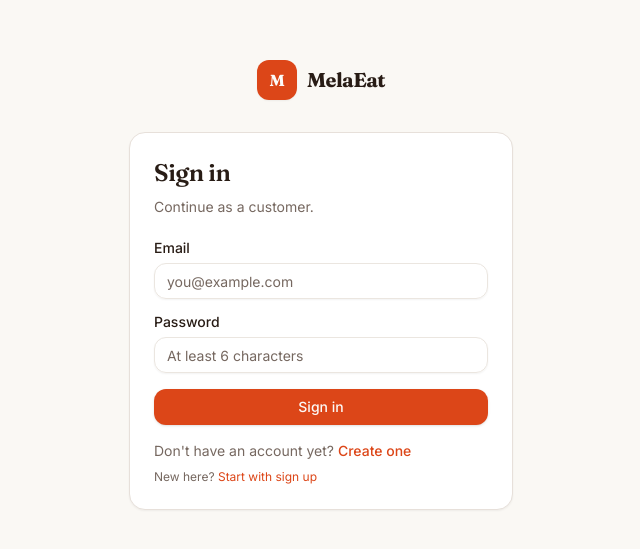
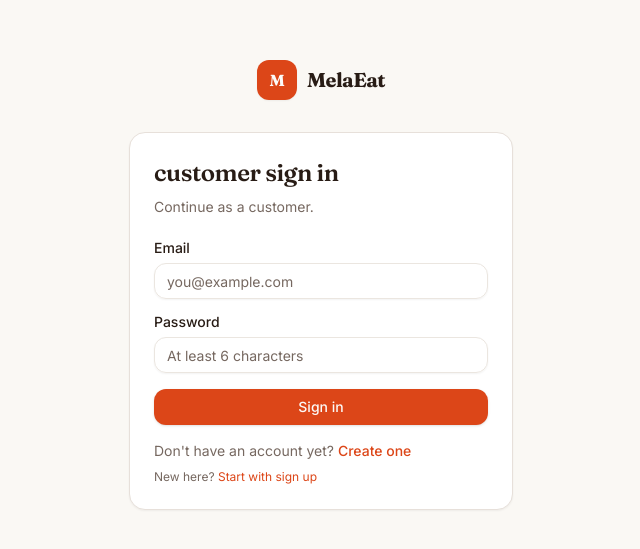
Before and after one commit to senayabraha/MelaEat, a Next.js app: page /login in a window 1280 px wide. Shown: the part 115-664 px from the top of the page, without its empty margins (319-959 px from the left). Built offline with nearby package versions, Linux system fonts and the light colour scheme; no server answers.

Commit message:
fix's and features

```diff
--- a/jsconfig.json
+++ b/jsconfig.json
@@ -1,5 +1,6 @@
 {
   "compilerOptions": {
+    "ignoreDeprecations": "6.0",
     "baseUrl": ".",
     "paths": {
       "@/*": ["./src/*"]
--- a/src/App.jsx
+++ b/src/App.jsx
@@ -106,6 +106,8 @@ const AuthenticatedApp = () => {
       </Route>
 
       <Route path="/login" element={<Login />} />
+      <Route path="/login/:role" element={<Login />} />
+      <Route path="/signup/:role" element={<Login />} />
       <Route path="*" element={<PageNotFound />} />
     </Routes>
   );
--- a/src/api/base44Client.js
+++ b/src/api/base44Client.js
@@ -192,8 +192,9 @@ export const base44 = {
     },
 
     redirectToLogin(returnTo = window.location.href, role = 'customer') {
+      const loginRole = ['customer', 'restaurant', 'driver', 'admin'].includes(role) ? role : 'customer';
       const redirect = encodeURIComponent(returnTo);
-      window.location.href = `/login/${role}?redirect=${redirect}`;
+      window.location.href = `/login/${loginRole}?redirect=${redirect}`;
     },
 
     async logout() {
--- a/src/app/api/restaurant/setup/route.js
+++ b/src/app/api/restaurant/setup/route.js
@@ -43,11 +43,15 @@ export async function POST(request) {
 
     const { data: profile, error: profileError } = await admin
       .from('profiles')
-      .select('restaurant_id, full_name')
+      .select('restaurant_id, full_name, role')
       .eq('id', user.id)
       .maybeSingle();
 
     if (profileError) throw profileError;
+
+    if (profile?.role && !['user', 'restaurant'].includes(profile.role)) {
+      return NextResponse.json({ error: 'Only restaurant accounts can set up a restaurant profile' }, { status: 403 });
+    }
 
     let restaurant = null;
 
--- a/src/components/layout/AdminLayout.jsx
+++ b/src/components/layout/AdminLayout.jsx
@@ -20,7 +20,7 @@ export default function AdminLayout() {
     base44.auth.me().then((u) => {
       if (u.role !== 'admin') { navigate('/'); return; }
       setUser(u);
-    }).catch(() => base44.auth.redirectToLogin(window.location.href));
+    }).catch(() => base44.auth.redirectToLogin(window.location.href, 'admin'));
   }, [navigate]);
 
   if (!user) return null;
--- a/src/components/layout/CustomerLayout.jsx
+++ b/src/components/layout/CustomerLayout.jsx
@@ -1,5 +1,5 @@
 import React from 'react';
-import { Outlet } from 'react-router-dom';
+import { Link, Outlet } from 'react-router-dom';
 import CustomerHeader from './CustomerHeader';
 
 export default function CustomerLayout() {
@@ -15,8 +15,8 @@ export default function CustomerLayout() {
             © {new Date().getFullYear()} MelaEat. Made for Ethiopia.
           </div>
           <div className="flex gap-6 text-sm text-muted-foreground">
-            <a href="#" className="hover:text-foreground">For Restaurants</a>
-            <a href="#" className="hover:text-foreground">For Drivers</a>
+            <Link to="/signup/restaurant" className="hover:text-foreground">For Restaurants</Link>
+            <Link to="/signup/driver" className="hover:text-foreground">For Drivers</Link>
             <a href="#" className="hover:text-foreground">Support</a>
           </div>
         </div>
--- a/src/components/layout/DriverLayout.jsx
+++ b/src/components/layout/DriverLayout.jsx
@@ -25,7 +25,7 @@ export default function DriverLayout() {
         return;
       }
       setUser(u);
-    }).catch(() => base44.auth.redirectToLogin(window.location.href));
+    }).catch(() => base44.auth.redirectToLogin(window.location.href, 'driver'));
   }, [navigate]);
 
   if (!user) return null;
--- a/src/components/layout/RestaurantLayout.jsx
+++ b/src/components/layout/RestaurantLayout.jsx
@@ -26,7 +26,7 @@ export default function RestaurantLayout() {
         return;
       }
       setUser(u);
-    }).catch(() => base44.auth.redirectToLogin(window.location.href));
+    }).catch(() => base44.auth.redirectToLogin(window.location.href, 'restaurant'));
   }, [navigate]);
 
   if (!user) return null;
--- a/src/screens/Landing.jsx
+++ b/src/screens/Landing.jsx
@@ -45,10 +45,10 @@ export default function Landing() {
           <Logo linkTo="/" />
           <div className="flex items-center gap-2">
             <Button asChild variant="ghost" size="sm">
-              <Link to={`/login?role=${activeRole}`}>Sign in</Link>
+              <Link to={`/login/${activeRole}`}>Sign in</Link>
             </Button>
             <Button asChild size="sm">
-              <Link to={`/login?mode=signup&role=${activeRole}`}>Sign up</Link>
+              <Link to={`/signup/${activeRole}`}>Sign up</Link>
             </Button>
           </div>
         </div>
@@ -105,12 +105,12 @@ export default function Landing() {
 
                   <div className="mt-5 flex flex-col sm:flex-row gap-3">
                     <Button asChild className="flex-1">
-                      <Link to={`/login?mode=signup&role=${activeRole}`}>
+                      <Link to={`/signup/${activeRole}`}>
                         Continue as {active.label} <ArrowRight className="w-4 h-4 ml-2" />
                       </Link>
                     </Button>
                     <Button asChild variant="outline" className="flex-1">
-                      <Link to={`/login?role=${activeRole}`}>I already have an account</Link>
+                      <Link to={`/login/${activeRole}`}>I already have an account</Link>
                     </Button>
                   </div>
                 </div>
@@ -161,10 +161,10 @@ export default function Landing() {
                         <p className="text-sm text-muted-foreground mt-1">{role.description}</p>
                         <div className="mt-4 flex flex-wrap gap-2">
                           <Button asChild size="sm">
-                            <Link to={`/login?mode=signup&role=${key}`}>Start as {role.label}</Link>
+                            <Link to={`/signup/${key}`}>Start as {role.label}</Link>
                           </Button>
                           <Button asChild size="sm" variant="ghost">
-                            <Link to={`/login?role=${key}`}>Sign in</Link>
+                            <Link to={`/login/${key}`}>Sign in</Link>
                           </Button>
                         </div>
                       </div>
--- a/src/screens/Login.jsx
+++ b/src/screens/Login.jsx
@@ -1,17 +1,18 @@
 import React, { useMemo, useState } from 'react';
-import { Link, useNavigate, useSearchParams } from 'react-router-dom';
+import { Link, useLocation, useNavigate, useParams, useSearchParams } from 'react-router-dom';
 import { base44, isSupabaseConfigured, supabase } from '@/api/base44Client';
 import { Button } from '@/components/ui/button';
 import { Input } from '@/components/ui/input';
 import { Label } from '@/components/ui/label';
 import Logo from '@/components/layout/Logo';
 
-const allowedRoles = new Set(['customer', 'restaurant', 'driver']);
+const allowedRoles = new Set(['customer', 'restaurant', 'driver', 'admin']);
 
 const roleLabels = {
   customer: 'customer',
   restaurant: 'restaurant partner',
   driver: 'driver',
+  admin: 'admin',
 };
 
 const roleDestinations = {
@@ -22,10 +23,16 @@ const roleDestinations = {
 };
 
 export default function Login() {
+  const { role: routeRole } = useParams();
+  const location = useLocation();
   const [params] = useSearchParams();
   const navigate = useNavigate();
-  const selectedRole = allowedRoles.has(params.get('role')) ? params.get('role') : 'customer';
-  const [mode, setMode] = useState(params.get('mode') === 'signup' ? 'signup' : 'signin');
+  const requestedRole = params.get('role') || routeRole;
+  const selectedRole = allowedRoles.has(requestedRole) ? requestedRole : 'customer';
+  const initialMode = selectedRole !== 'admin' && (
+    location.pathname.startsWith('/signup') || params.get('mode') === 'signup' || params.get('mode') === 'sign-up'
+  ) ? 'signup' : 'signin';
+  const [mode, setMode] = useState(initialMode);
   const [fullName, setFullName] = useState('');
   const [restaurantName, setRestaurantName] = useState('');
   const [email, setEmail] = useState('');
@@ -35,6 +42,7 @@ export default function Login() {
   const [error, setError] = useState('');
   const [message, setMessage] = useState('');
   const hasRedirect = Boolean(params.get('redirect'));
+  const isSignupAllowed = selectedRole !== 'admin';
 
   const redirectTo = useMemo(() => {
     const target = params.get('redirect');
@@ -56,8 +64,19 @@ export default function Login() {
     let role = currentUser.role === 'user' ? selectedRole : currentUser.role;
 
     if (currentUser.role === 'user') {
+      if (selectedRole === 'admin') {
+        await supabase.auth.signOut();
+        throw new Error('Admin accounts must be assigned by an existing admin before sign in.');
+      }
       const updated = await base44.users.completeRole(selectedRole);
       role = updated.role;
+    }
+
+    if (role !== selectedRole) {
+      await supabase.auth.signOut();
+      throw new Error(
+        `This account is registered as a ${roleLabels[role] || role}. Please use the ${roleLabels[role] || role} login page.`
+      );
     }
 
     if (role === 'restaurant' && !currentUser.restaurant_id) {
@@ -89,6 +108,10 @@ export default function Login() {
         if (signInError) throw signInError;
         await finishAuth();
         return;
+      }
+
+      if (!isSignupAllowed) {
+        throw new Error('Admin accounts cannot be created from this page.');
       }
 
       if (password.length < 6) {
@@ -146,7 +169,7 @@ export default function Login() {
         </div>
         <div className="bg-card border border-border rounded-2xl p-6 shadow-sm">
           <h1 className="font-display text-2xl font-semibold mb-2">
-            {mode === 'signin' ? 'Sign in' : 'Create your account'}
+            {mode === 'signin' ? `${roleLabels[selectedRole]} sign in` : `Create your ${roleLabels[selectedRole]} account`}
           </h1>
           <p className="text-sm text-muted-foreground mb-6">
             {mode === 'signin'
@@ -224,6 +247,7 @@ export default function Login() {
             </Button>
           </form>
 
+          {isSignupAllowed && (
             <p className="mt-4 text-sm text-muted-foreground">
               {mode === 'signin' ? "Don't have an account yet?" : 'Already have an account?'}{' '}
               <button
@@ -238,10 +262,11 @@ export default function Login() {
                 {mode === 'signin' ? 'Create one' : 'Sign in'}
               </button>
             </p>
+          )}
 
-          {mode === 'signin' && (
+          {mode === 'signin' && isSignupAllowed && (
             <p className="mt-2 text-xs text-muted-foreground">
-              New here? <Link className="text-primary hover:underline" to={`/login?mode=signup&role=${selectedRole}`}>Start with sign up</Link>
+              New here? <Link className="text-primary hover:underline" to={`/signup/${selectedRole}`}>Start with sign up</Link>
             </p>
           )}
         </div>
```
Lines whose indentation alone changed are shown as unchanged.
